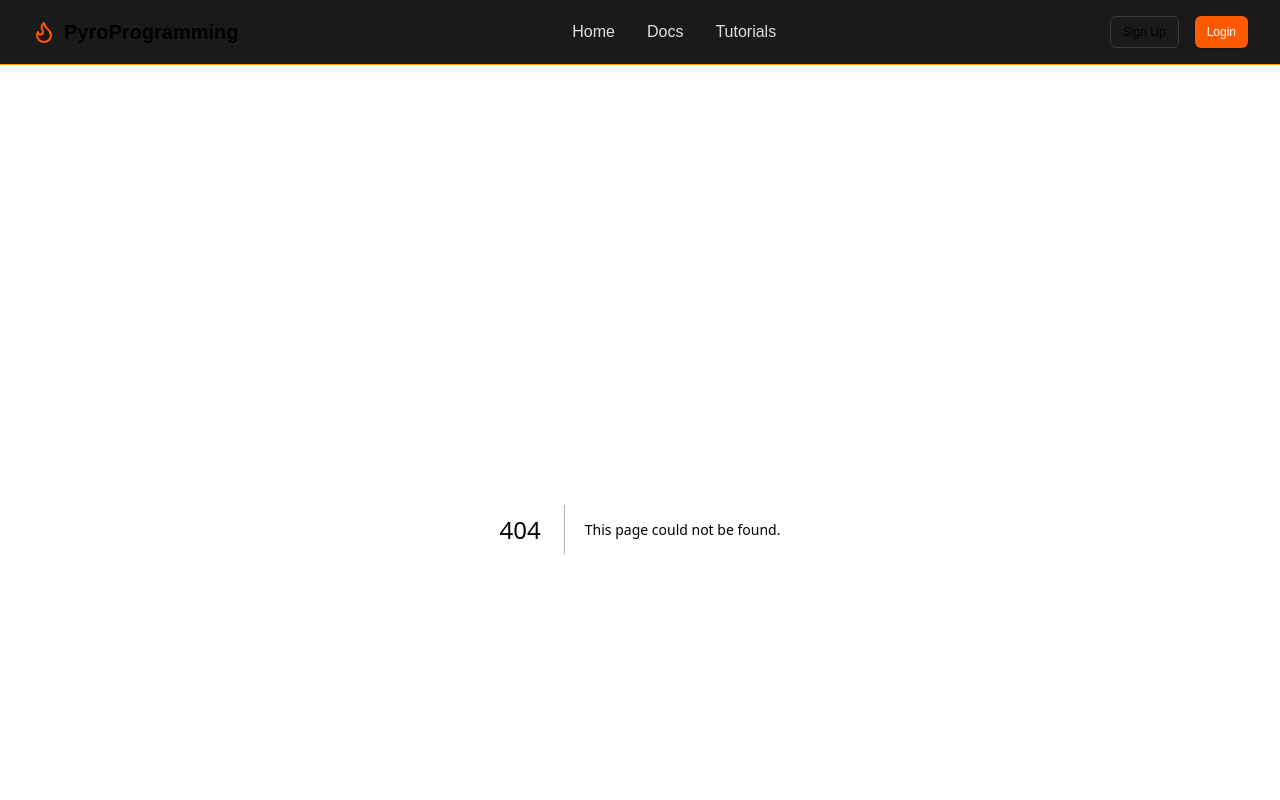
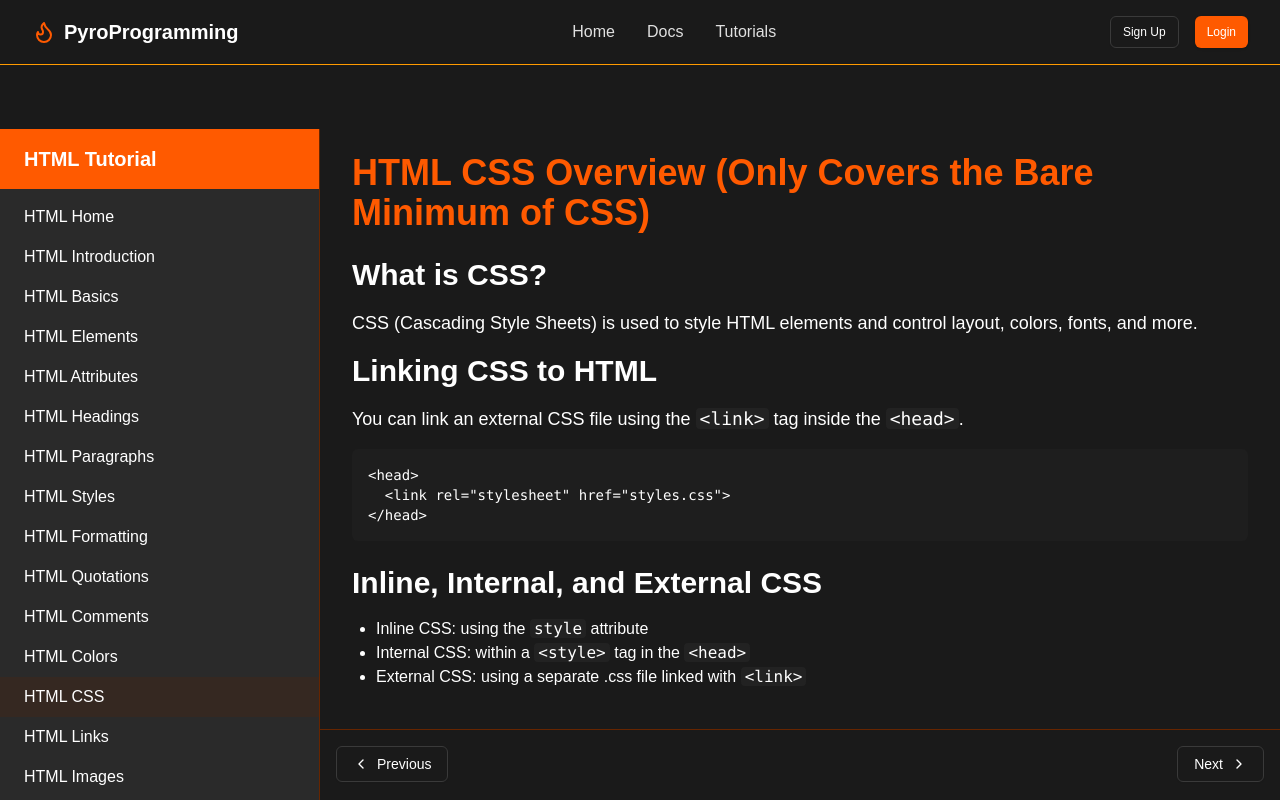
Before and after one commit to 321EZ123/PyroProgramming, a Next.js app: page /tutorials/html/css in a window 1280 px wide. Before the commit this address had no page. Shown: the top 800 px of the page. Built offline with nearby package versions, Linux system fonts and the light colour scheme.

Commit message:
Create page.tsx

```diff
--- /dev/null
+++ b/src/app/tutorials/html/css/page.tsx
@@ -0,0 +1,35 @@
+"use client";
+
+export default function HtmlCss() {
+  return (
+    <div className="max-w-4xl mx-auto">
+      <h1 className="text-4xl font-bold mb-6 text-primary">HTML CSS Overview (Only Covers the Bare Minimum of CSS)</h1>
+
+      <h2 className="text-3xl font-semibold mb-4">What is CSS?</h2>
+      <p className="text-lg mb-4">
+        CSS (Cascading Style Sheets) is used to style HTML elements and control layout, colors, fonts, and more.
+      </p>
+
+      <h2 className="text-3xl font-semibold mb-4">Linking CSS to HTML</h2>
+      <p className="text-lg mb-4">
+        You can link an external CSS file using the <code className="bg-card/50 px-1 rounded">&lt;link&gt;</code> tag inside the <code className="bg-card/50 px-1 rounded">&lt;head&gt;</code>.
+      </p>
+      <div className="bg-[#1E1E1E] rounded-md overflow-hidden mb-6">
+        <div className="p-4 text-white font-mono text-sm">
+          <pre>
+            <code>{`<head>
+  <link rel="stylesheet" href="styles.css">
+</head>`}</code>
+          </pre>
+        </div>
+      </div>
+
+      <h2 className="text-3xl font-semibold mb-4">Inline, Internal, and External CSS</h2>
+      <ul className="list-disc pl-6 mb-4">
+        <li>Inline CSS: using the <code className="bg-card/50 px-1 rounded">style</code> attribute</li>
+        <li>Internal CSS: within a <code className="bg-card/50 px-1 rounded">&lt;style&gt;</code> tag in the <code className="bg-card/50 px-1 rounded">&lt;head&gt;</code></li>
+        <li>External CSS: using a separate .css file linked with <code className="bg-card/50 px-1 rounded">&lt;link&gt;</code></li>
+      </ul>
+    </div>
+  );
+}
```
